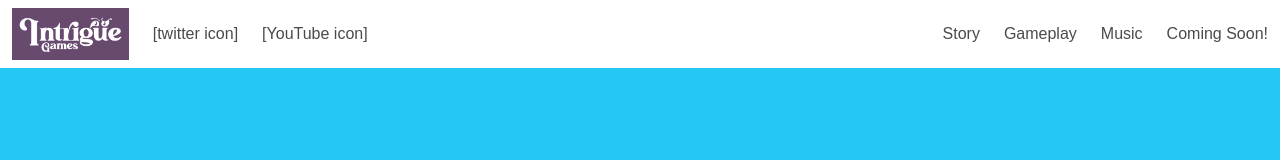
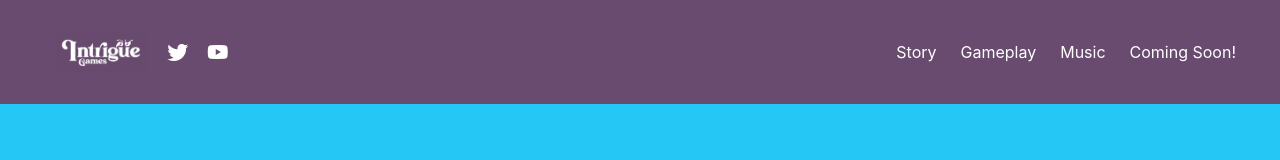
Before and after one commit to intrigue-games/intrigue-games.github.io, a Vue app: page / in a window 1280 px wide. Shown: the top 160 px of the page. Built offline with nearby package versions, Linux system fonts and the light colour scheme; what v-video-embed would draw is missing.

Commit message:
adjust navbar

```diff
--- a/src/components/NavBar.vue
+++ b/src/components/NavBar.vue
@@ -1,19 +1,29 @@
 <template>
-  <b-navbar :fixed-top="true" :transparent="true">
+  <b-navbar type="is-primary" :spaced="true" :fixed-top="true">
     <template #brand>
       <b-navbar-item class="brand" href="#">
-        <img style="max-height: 52px" src="@/assets/logo-crop.png" />
+        <b-navbar-item href="#"
+          ><img class="image" src="@/assets/logo-crop.png"
+        /></b-navbar-item>
+        <b-navbar-item href="https://twitter.com/intrigue_games">
+          <b-icon type="is-white" icon="twitter"></b-icon
+        ></b-navbar-item>
+        <b-navbar-item
+          href="https://www.youtube.com/channel/UCQPXkDppOggoio7FFq_dpcg"
+          ><b-icon type="is-white" icon="youtube"></b-icon
+        ></b-navbar-item>
       </b-navbar-item>
     </template>
-    <template #start>
-      <b-navbar-item href="#"> [twitter icon] </b-navbar-item>
-      <b-navbar-item href="#"> [YouTube icon] </b-navbar-item>
-    </template>
+    <template #start> </template>
     <template #end>
-      <b-navbar-item href="#story">Story</b-navbar-item>
-      <b-navbar-item href="#gameplay">Gameplay</b-navbar-item>
-      <b-navbar-item href="#music">Music</b-navbar-item>
-      <b-navbar-item href="#comingsoon">Coming Soon!</b-navbar-item>
+      <b-navbar-item class="has-text-white" href="#story">Story</b-navbar-item>
+      <b-navbar-item class="has-text-white" href="#gameplay"
+        >Gameplay</b-navbar-item
+      >
+      <b-navbar-item class="has-text-white" href="#music">Music</b-navbar-item>
+      <b-navbar-item class="has-text-white" href="#comingsoon"
+        >Coming Soon!</b-navbar-item
+      >
     </template>
   </b-navbar>
 </template>
@@ -26,9 +36,8 @@ import { Component } from "vue-property-decorator";
 export default class NavBar extends Vue {}
 </script>
 
-<style scoped>
-.brand {
-  /*margin-right: 1rem;*/
-  /*padding: 0;*/
+<style scoped lang="scss">
+.image {
+  max-height: 40px;
 }
 </style>
--- a/src/scss/theme-default.scss
+++ b/src/scss/theme-default.scss
@@ -5,20 +5,21 @@ $blue: #0b73ea;
 $grey: #757575;
 $turquoise: #008571;
 $red: #cc2d4d;
+$purple: #694b6f;
 
 /* Base: Size  */
 $size-base: 1rem;
 $default-padding: $size-base * 1.5;
 
 /* Default font */
-$family-sans-serif: "Nunito", sans-serif;
+//$family-sans-serif: "Nunito", sans-serif;
 
 /* Base color */
 $base-color: #2e323a;
 $base-color-light: rgba(24, 28, 33, 0.06);
 
 /* General overrides */
-$primary: $turquoise;
+$primary: $purple;
 $body-background-color: #f8f8f8;
 $info: $blue;
 $link: $blue;
@@ -26,14 +27,6 @@ $danger: $red;
 $link-visited: $purple;
 $light-border: 1px solid $base-color-light;
 $hr-height: 1px;
-
-/* NavBar: specifics */
-$navbar-input-color: $grey-darker;
-$navbar-input-placeholder-color: $grey-lighter;
-$navbar-box-shadow: 0 1px 0 rgba(24, 28, 33, 0.04);
-$navbar-divider-border: 1px solid rgba($grey-lighter, 0.25);
-$navbar-item-h-padding: $default-padding * 0.75;
-$navbar-avatar-size: 1.75rem;
 
 /* Aside: Bulma override */
 $menu-item-radius: 0;
@@ -91,7 +84,3 @@ $footer-padding: $default-padding * 0.33 $default-padding;
 
 /* Footer: specifics */
 $footer-logo-height: $size-base * 2;
-
-/* Icon: specifics */
-$icon-update-mark-size: $size-base * 0.5;
-$icon-update-mark-color: $yellow;
```
